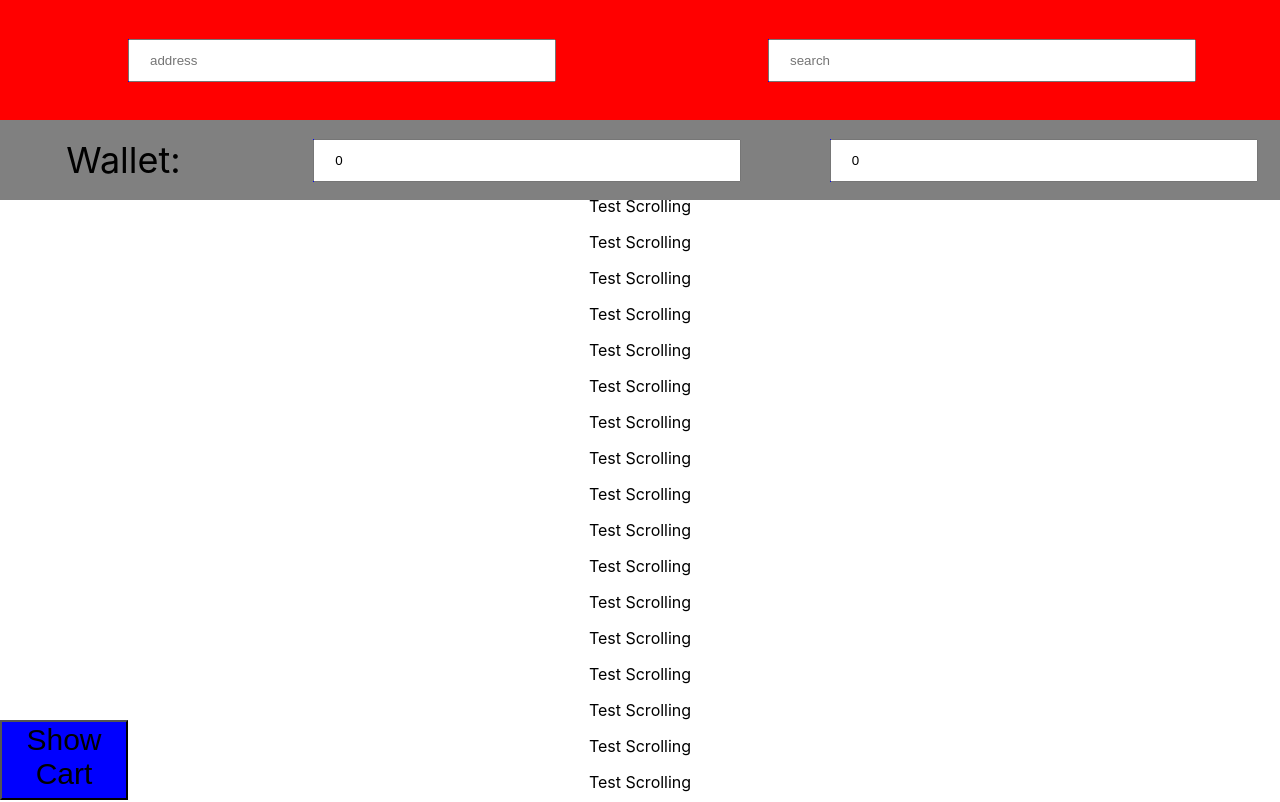
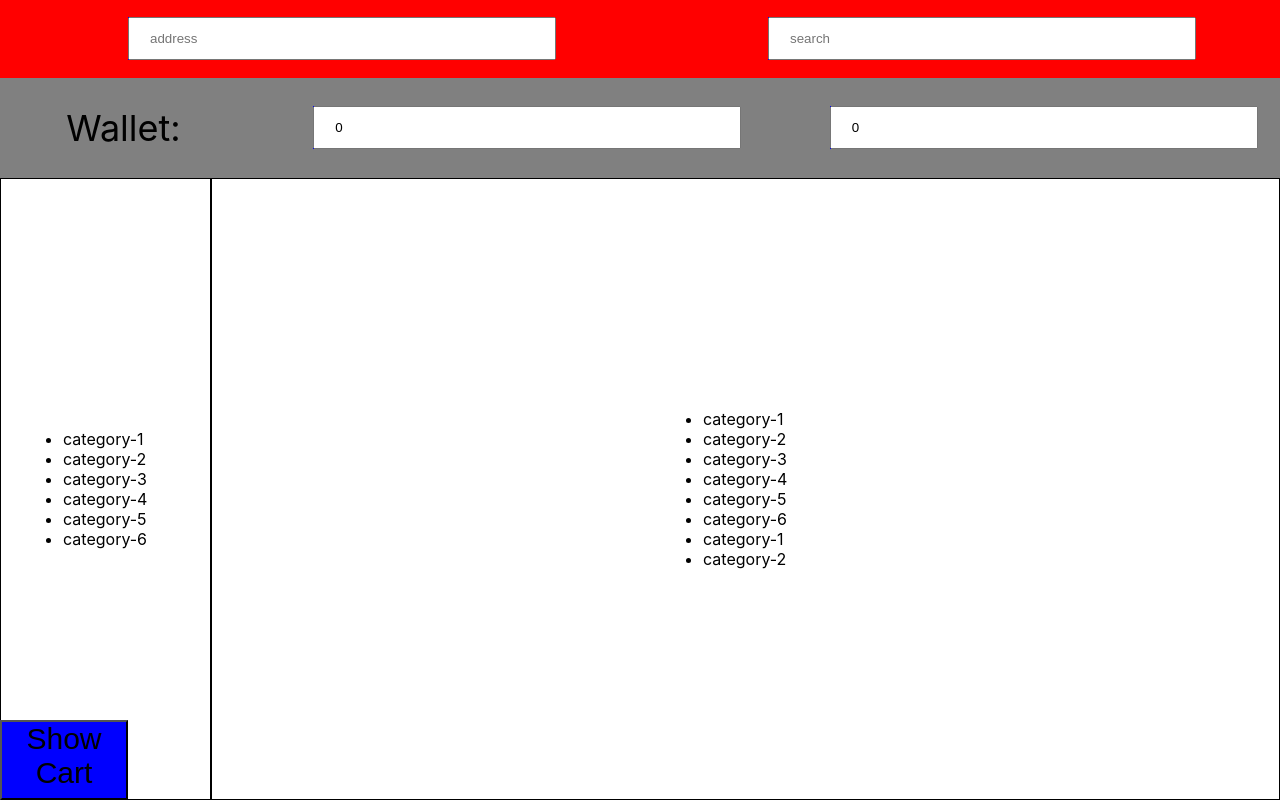
Before and after one commit to devin-efendy/comp3020-group-15, a React (Create React App) app: page / in a window 1280 px wide. Shown: the top 802 px of the page. Built offline with nearby package versions, Linux system fonts and the light colour scheme.

Commit message:
Created general layout for the app.
**Description:**

- Remove default styling from create-react-app
- Add custom default style for `root` and `App`.
- Remove unnecessary `fixed` position.
- Change the default display to `flex`.

```diff
--- a/src/App.js
+++ b/src/App.js
@@ -1,48 +1,34 @@
-import React from 'react';
-import ReactDOM from 'react-dom';
+import React from "react";
+import ReactDOM from "react-dom";
 
-import logo from './logo.svg';
-import './css/App.css';
+import "./css/App.css";
 
-import Header from './components/Header';
-import Cart from './components/Cart'
-import Wallet from './components/Wallet'
+import Header from "./components/Header";
+import Cart from "./components/Cart";
+import Wallet from "./components/Wallet";
+import Sidebar from "./components/Sidebar";
+import MainList from "./components/MainList";
 
-import { RestaurantStub } from './backend/RestaurantStub';
-import { DishStub } from './backend/DishStub';
+import { RestaurantStub } from "./backend/RestaurantStub";
+import { DishStub } from "./backend/DishStub";
 
 class App extends React.Component {
+  constructor() {
+    super();
+    this.state = {};
+  }
+
   render() {
     return (
       <div className="App">
         <Header />
         <Wallet />
-        <p>Test Scrolling</p>
-        <p>Test Scrolling</p>
-        <p>Test Scrolling</p>
-        <p>Test Scrolling</p>
-        <p>Test Scrolling</p>
-        <p>Test Scrolling</p>
-        <p>Test Scrolling</p>
-        <p>Test Scrolling</p>
-        <p>Test Scrolling</p>
-        <p>Test Scrolling</p>
-        <p>Test Scrolling</p>
-        <p>Test Scrolling</p>
-        <p>Test Scrolling</p>
-        <p>Test Scrolling</p>
-        <p>Test Scrolling</p>
-        <p>Test Scrolling</p>
-        <p>Test Scrolling</p>
-        <p>Test Scrolling</p>
-        <p>Test Scrolling</p>
-        <p>Test Scrolling</p>
-        <p>Test Scrolling</p>
-        <p>Test Scrolling</p>
-        <p>Test Scrolling</p>
-        <p>Test Scrolling</p>
-        <p>Test Scrolling</p>
-        <p>Test Scrolling</p>
+
+        <div className="Main__Container">
+          <Sidebar />
+          <MainList />
+        </div>
+
         <Cart />
       </div>
     );
--- a/src/components/Header.js
+++ b/src/components/Header.js
@@ -1,44 +1,54 @@
-import React, { Component } from 'react'
+import React, { Component } from "react";
 
-import '../css/Header.css';
+import "../css/Header.css";
 
 class Header extends Component {
-    constructor(props){
-        super(props)
+  constructor(props) {
+    super(props);
     this.state = {
-            address: '',
-            searchValue: ''
+      address: "",
+      searchValue: "",
     };
   }
 
   handleAddressChange = (event) => {
     this.setState({
-            address: event.target.value
-        })
-    }
+      address: event.target.value,
+    });
+  };
 
   handleSearchChange = (event) => {
     this.setState({
-            searchValue: event.target.value
-        })
-    }
+      searchValue: event.target.value,
+    });
+  };
 
   render() {
     return (
       <div className="header">
         <div className="forms">
           <form>
-                        <input type="text" placeholder="address" value={this.state.address} onChange={this.handleAddressChange} />
+            <input
+              type="text"
+              placeholder="address"
+              value={this.state.address}
+              onChange={this.handleAddressChange}
+            />
           </form>
         </div>
         <div className="forms">
           <form>
-                        <input type="text" placeholder="search" value={this.state.searchValue} onChange={this.handleSearchChange} />
+            <input
+              type="text"
+              placeholder="search"
+              value={this.state.searchValue}
+              onChange={this.handleSearchChange}
+            />
           </form>
         </div>
       </div>
-        )
+    );
   }
 }
 
-export default Header
+export default Header;
--- /dev/null
+++ b/src/components/MainList.js
@@ -0,0 +1,29 @@
+import React, { Component } from "react";
+import "../css/MainList.css";
+
+class MainList extends Component {
+  constructor(props) {
+    super(props);
+    // this.state = {
+    // };
+  }
+
+  render() {
+    return (
+      <div className="MainList__Container">
+        <ul>
+          <li>category-1</li>
+          <li>category-2</li>
+          <li>category-3</li>
+          <li>category-4</li>
+          <li>category-5</li>
+          <li>category-6</li>
+          <li>category-1</li>
+          <li>category-2</li>
+        </ul>
+      </div>
+    );
+  }
+}
+
+export default MainList;
--- /dev/null
+++ b/src/components/Sidebar.js
@@ -0,0 +1,26 @@
+import React, { Component } from "react";
+import "../css/Sidebar.css";
+
+class Sidebar extends Component {
+  constructor(props) {
+    super(props);
+    this.state = {};
+  }
+
+  render() {
+    return (
+      <div className="Sidebar">
+        <ul>
+          <li>category-1</li>
+          <li>category-2</li>
+          <li>category-3</li>
+          <li>category-4</li>
+          <li>category-5</li>
+          <li>category-6</li>
+        </ul>
+      </div>
+    );
+  }
+}
+
+export default Sidebar;
--- a/src/components/Wallet.js
+++ b/src/components/Wallet.js
@@ -1,27 +1,27 @@
-import React, { Component } from 'react'
+import React, { Component } from "react";
 
-import '../css/Wallet.css';
+import "../css/Wallet.css";
 
 class Wallet extends Component {
-    constructor(props){
-        super(props)
+  constructor(props) {
+    super(props);
     this.state = {
       total: 0,
-            cartVal: 0
+      cartVal: 0,
     };
   }
 
   handleTotalChange = (event) => {
     this.setState({
-            total: event.target.value
-        })
-    }
+      total: event.target.value,
+    });
+  };
 
   handleAmountChange = (event) => {
     this.setState({
-            cartVal: event.target.value
-        })
-    }
+      cartVal: event.target.value,
+    });
+  };
 
   render() {
     return (
@@ -30,18 +30,28 @@ class Wallet extends Component {
           <p className="title">Wallet:</p>
           <div className="forms">
             <form>
-                        <input type="text" placeholder="total" value={this.state.total} onChange={this.handleTotalChange} />
+              <input
+                type="text"
+                placeholder="total"
+                value={this.state.total}
+                onChange={this.handleTotalChange}
+              />
             </form>
           </div>
           <div className="forms">
             <form>
-                        <input type="text" placeholder="remaining" value={this.state.total - this.state.cartVal} readonly/>
+              <input
+                type="text"
+                placeholder="remaining"
+                value={this.state.total - this.state.cartVal}
+                readonly
+              />
             </form>
           </div>
         </div>
       </div>
-        )
+    );
   }
 }
 
-export default Wallet
+export default Wallet;
--- a/src/css/App.css
+++ b/src/css/App.css
@@ -1,38 +1,12 @@
 .App {
-  text-align: center;
+  display: flex;
+  flex-direction: column;
+  height: 100%;
 }
 
-.App-logo {
-  height: 40vmin;
-  pointer-events: none;
+.Main__Container {
+  height: 100%;
+
+  display: flex;
+  flex-direction: row;
 }
-
-@media (prefers-reduced-motion: no-preference) {
-  .App-logo {
-    animation: App-logo-spin infinite 20s linear;
-  }
-}
-
-.App-header {
-  background-color: #282c34;
-  min-height: 100vh;
-  display: flex;
-  flex-direction: column;
-  align-items: center;
-  justify-content: center;
-  font-size: calc(10px + 2vmin);
-  color: white;
-}
-
-.App-link {
-  color: #61dafb;
-}
-
-@keyframes App-logo-spin {
-  from {
-    transform: rotate(0deg);
-  }
-  to {
-    transform: rotate(360deg);
-  }
-}
--- a/src/css/Cart.css
+++ b/src/css/Cart.css
@@ -17,7 +17,7 @@
 
 .open {
   bottom: 0;
-    display:flex;
+  display: flex;
   position: fixed;
   float: left;
 }
@@ -25,7 +25,6 @@
 .cartSection {
   width: 40%;
   text-align: left;
-
 }
 
 .cartList {
--- a/src/css/Header.css
+++ b/src/css/Header.css
@@ -1,9 +1,7 @@
 .header {
   background-color: red;
   width: 100%;
-    height: 15%;
-    top: 0;
-    position: fixed;
+  height: 100px;
   display: flex;
 }
 
--- /dev/null
+++ b/src/css/MainList.css
@@ -0,0 +1,9 @@
+.MainList__Container {
+  background-color: white;
+  border: 1px solid black;
+  width: 100%;
+  display: flex;
+
+  align-items: center;
+  justify-content: center;
+}
--- /dev/null
+++ b/src/css/Sidebar.css
@@ -0,0 +1,9 @@
+.Sidebar {
+  background-color: white;
+  border: 1px solid black;
+  width: 250px;
+  display: flex;
+
+  align-items: center;
+  justify-content: center;
+}
--- a/src/css/Wallet.css
+++ b/src/css/Wallet.css
@@ -1,13 +1,11 @@
 .wallet {
-    background-color: grey;
-    position: fixed;
-    width: 100%;
-    height: 10%;
-    display: flex;
-    top: 15%;
+  background-color: grey;
+  width: 100%;
+  height: 100px;
+  display: flex;
 }
 
 .title {
-    font-size: 36px;
-    margin: auto;
+  font-size: 36px;
+  margin: auto;
 }
--- a/src/css/index.css
+++ b/src/css/index.css
@@ -1,13 +1,26 @@
+* {
+  padding: 0;
+  margin: 0;
+}
+
+html,
 body {
   margin: 0;
-  font-family: -apple-system, BlinkMacSystemFont, 'Segoe UI', 'Roboto', 'Oxygen',
-    'Ubuntu', 'Cantarell', 'Fira Sans', 'Droid Sans', 'Helvetica Neue',
+  font-family: -apple-system, BlinkMacSystemFont, "Segoe UI", "Roboto", "Oxygen",
+    "Ubuntu", "Cantarell", "Fira Sans", "Droid Sans", "Helvetica Neue",
     sans-serif;
   -webkit-font-smoothing: antialiased;
   -moz-osx-font-smoothing: grayscale;
+
+  min-height: 100% !important;
+  height: 100%;
 }
 
 code {
-  font-family: source-code-pro, Menlo, Monaco, Consolas, 'Courier New',
+  font-family: source-code-pro, Menlo, Monaco, Consolas, "Courier New",
     monospace;
 }
+
+#root {
+  height: 100%;
+}
```
Lines whose indentation alone changed are shown as unchanged.
